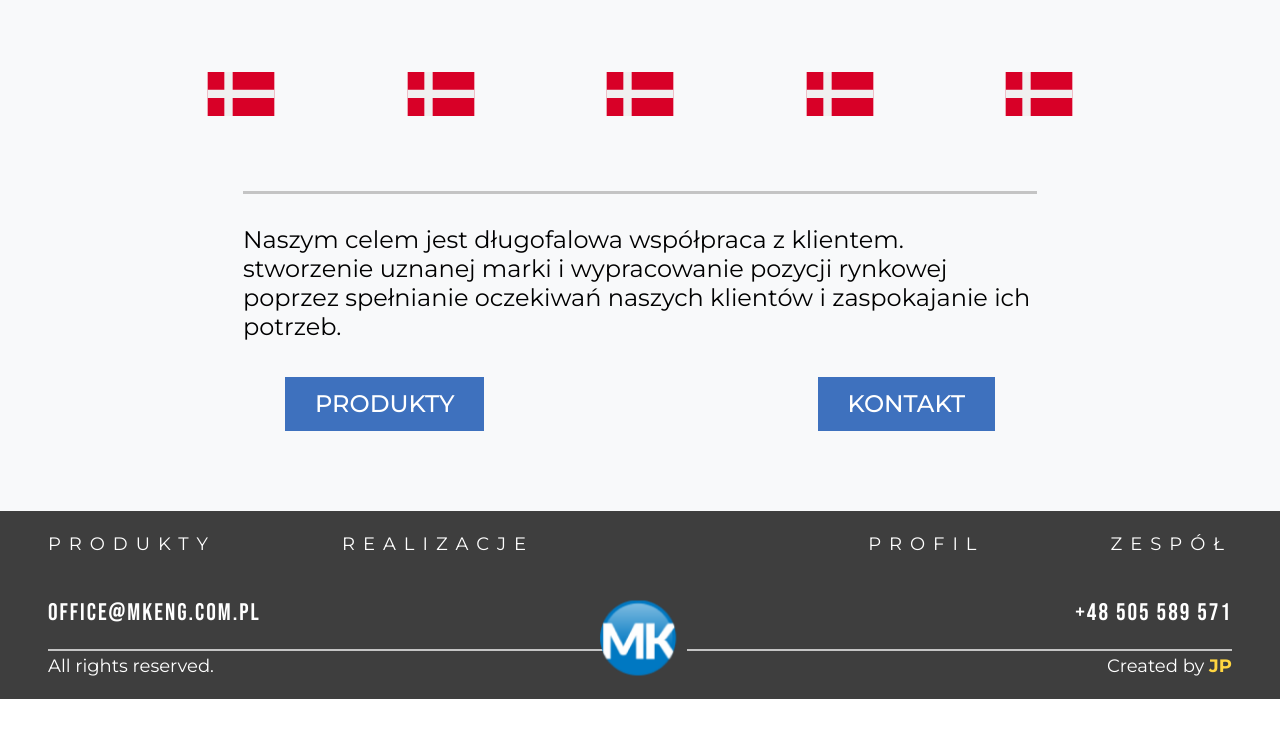
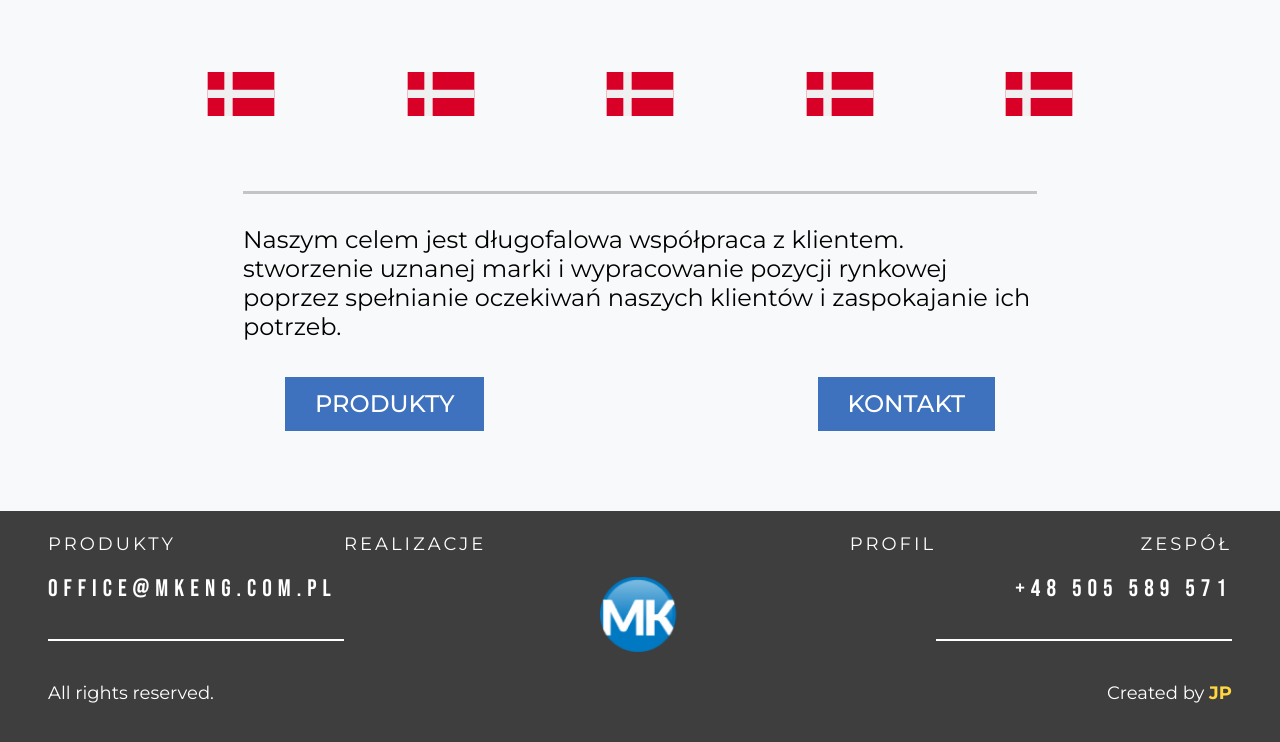
Before and after one commit to jp711/mkeenginering, a plain HTML site: page MKEngineering/MKEngineering/index.html in a window 1280 px wide. Shown: the part 1446-2188 px from the top of the page. Before the commit the page ends 2145 px from the top, so only its background shows below. Drawn offline with nearby package versions, Linux system fonts and the light colour scheme.

Commit message:
Footer-grid

```diff
--- a/MKEngineering/MKEngineering/css/queries.css
+++ b/MKEngineering/MKEngineering/css/queries.css
@@ -33,18 +33,8 @@
     align-items: center;
     justify-content: center;
     transition: all 0.5s ease-in;
-
-    /* Hide navigation */
-    /* Allows NO transitions at all */
-    /* display: none; */
-
-    /* 1) Hide it visually */
     opacity: 0;
-
-    /* 2) Make it unaccessible to mouse and keyboard */
     pointer-events: none;
-
-    /* 3) Hide it from screen readers */
     visibility: hidden;
   }
   .nav-open .main-nav {
@@ -75,14 +65,20 @@
   .flags {
     display: none;
   }
-
-  /* .btn-mobile-nav {
-    display: block;
-  } */
-
+  .section-profile-img {
+    height: 40rem;
+  }
+  .profil-text {
+    top: 50%;
+    left: 50%;
+  }
   .lata-doswiadczen {
     background-color: #fff;
     /* display: grid; */
+  }
+
+  .lata-text {
+    max-width: 40rem;
   }
 
   .lata-imgs {
@@ -126,17 +122,32 @@
   .globalny-zasieg-flag {
     padding: 2.4rem;
     display: grid;
-    grid-template-columns: 1fr 1fr;
-    row-gap: 0;
-    column-gap: 0;
-    margin-bottom: 2.4rem !important;
+    grid-template-columns: max-content max-content;
+    grid-template-rows: repeat(3, max-content);
+
+    column-gap: 2rem;
 
     align-items: center;
+    justify-content: center;
   }
 
   .zasieg-flag {
-    width: 15rem;
-    height: 15rem;
+    width: 12rem;
+    height: 12rem;
+  }
+  .zasieg-flag-last {
+    width: 26rem;
+    height: 26rem;
+    grid-column: 1/3;
+  }
+
+  .heading-primary {
+    letter-spacing: 0.4rem;
+    font-size: 4.8rem;
+  }
+
+  .heading-secondary {
+    font-size: 2rem;
   }
 
   .heading-primary-zas {
--- a/MKEngineering/MKEngineering/css/style.css
+++ b/MKEngineering/MKEngineering/css/style.css
@@ -56,7 +56,7 @@ body {
   gap: 2.4rem;
   height: 4.8rem;
   padding-left: 6.4rem;
-  padding-right: 0.8rem;
+  padding-right: 6.4rem;
   padding-top: 6.4rem;
   padding-bottom: 6.4rem;
   position: relative;
@@ -280,23 +280,25 @@ body {
   background-color: #3e3e3e;
   padding: 2.4rem 4.8rem 2.4rem 4.8rem;
 }
-.footer-flex {
-  display: flex;
-  justify-content: space-between;
-  padding-bottom: 4.8rem;
+.footer-grid {
+  display: grid;
+  grid-template-columns: 1fr 1fr 1fr 1fr;
+  grid-template-rows: repeat(4, max-content);
+  padding-bottom: 2.2rem;
+  row-gap: 2.4rem;
 }
-.footer-left,
+/* .footer-left,
 .footer-right {
   display: flex;
   gap: 12.6rem;
-}
+} */
 
 .footer-link:link,
 .footer-link:visited {
   font-size: 1.8rem;
   color: #fff;
   text-decoration: none;
-  letter-spacing: 0.8rem;
+  letter-spacing: 0.3rem;
 }
 
 .footer-link:hover,
@@ -311,7 +313,10 @@ body {
   text-decoration: none;
   text-transform: uppercase;
   font-family: "Bebas Neue", cursive;
-  letter-spacing: 0.2rem;
+  letter-spacing: 0.6rem;
+}
+.tel {
+  grid-column: 4/5;
 }
 
 .footer-contact:hover,
@@ -334,32 +339,52 @@ body {
   padding-top: 0.6rem;
   font-size: 1.8rem;
   color: #fff;
-  border-top: 2px solid #c4c4c4;
+  /* border-top: 2px solid #c4c4c4; */
 }
 
 .footer-author {
   color: #ffd540;
   font-weight: 700;
 }
-.img-pos {
-  position: relative;
-}
 
 .footer-logo {
   width: 8rem;
   height: 7.5rem;
-  position: absolute;
-  top: 50%;
-  left: 50%;
-  transform: translate(-50%, -50%);
+}
+
+.logo-con {
+  display: flex;
+  justify-content: center;
+  align-items: center;
+  grid-column: 2 / span 2;
+  grid-row: 2 / span 2;
+}
+hr.footer-hr-right,
+hr.footer-hr-left {
+  border: none;
+  height: 2px;
+  background: #fff;
+}
+hr.footer-hr-left {
+  grid-column: 1/2;
+  grid-row: 3;
+}
+
+hr.footer-hr-right {
+  grid-row: 3;
+  grid-column: 4/5;
+}
+
+.to-right {
+  text-align: right;
+}
+.left-text {
+  grid-column: 1/2;
+  grid-row: 4;
 }
 
 .right-text {
-  padding-left: 42rem;
-}
-
-.left-text {
-  padding-right: 42rem;
+  grid-column: 4/5;
 }
 
 /**************************/
--- a/MKEngineering/MKEngineering/index.html
+++ b/MKEngineering/MKEngineering/index.html
@@ -160,7 +160,7 @@
           />
 
           <img
-            class="zasieg-flag"
+            class="zasieg-flag zasieg-flag-last"
             alt="Denmark flag"
             src="img/flag-denmark.svg"
           />
@@ -182,47 +182,39 @@
       </section>
     </main>
     <footer class="footer">
-      <div class="footer-flex">
-        <div class="footer-left">
+      <div class="footer-grid">
+        <!-- <div class="footer-links"> -->
         <a class="footer-link" href="#">PRODUKTY</a>
         <a class="footer-link" href="#">REALIZACJE</a>
-        </div>
 
-        <div class="footer-right">
-          <a class="footer-link" href="#">PROFIL</a>
-          <a class="footer-link" href="#">ZESPÓŁ</a>
-        </div>
-      </div>
-
-      <div class="img-pos">
-        <div class="footer-contacts">
-          <div class="footer-up">
-            <a class="footer-contact" href="mailto:office@mkeng.com.pl"
+        <a class="footer-link to-right" href="#">PROFIL</a>
+        <a class="footer-link to-right" href="#">ZESPÓŁ</a>
+        <!-- </div> -->
+        <!-- <div class="footer-contacts"> -->
+        <a class="footer-contact mail" href="mailto:office@mkeng.com.pl"
           >office@mkeng.com.pl</a
         >
-          </div>
-          <div class="footer-up">
-            <a class="footer-contact" href="tel:+48 505 589 571"
+
+        <a class="footer-contact tel to-right" href="tel:+48 505 589 571"
           >+48 505 589 571</a
         ><br />
-          </div>
-        </div>
+        <!-- </div> -->
 
-        <div class="footer-bottom">
-          <div>
+        <!-- <div class="footer-buttom"> -->
+        <hr class="footer-hr-left" />
         <p class="footer-text left-text">All rights reserved.</p>
-          </div>
-          <div>
-            <p class="footer-text right-text">
+        <hr class="footer-hr-right" />
+        <p class="footer-text right-text to-right">
           Created by <span class="footer-author">JP</span>
         </p>
-          </div>
-        </div>
-
+        <div class="logo-con">
           <a href="#">
             <img class="footer-logo" alt="logo" src="img/logo.png" />
           </a>
         </div>
+
+        <!-- </div> -->
+      </div>
     </footer>
   </body>
 </html>
```
Lines whose indentation alone changed are shown as unchanged.
